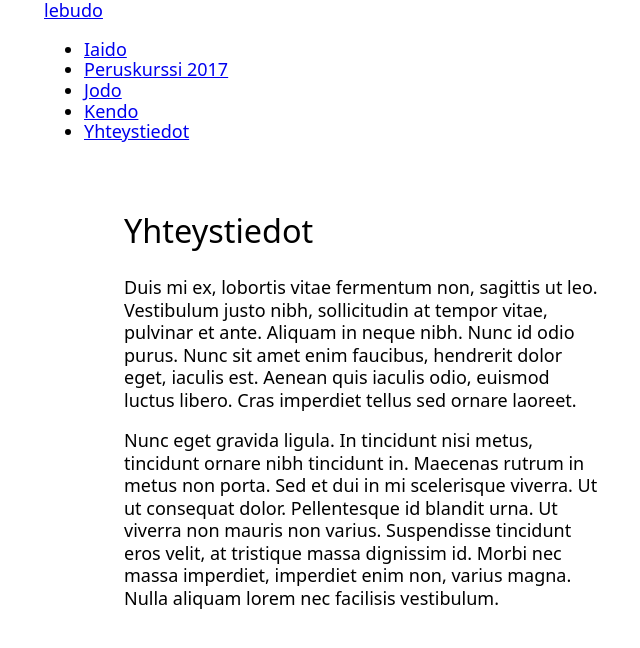
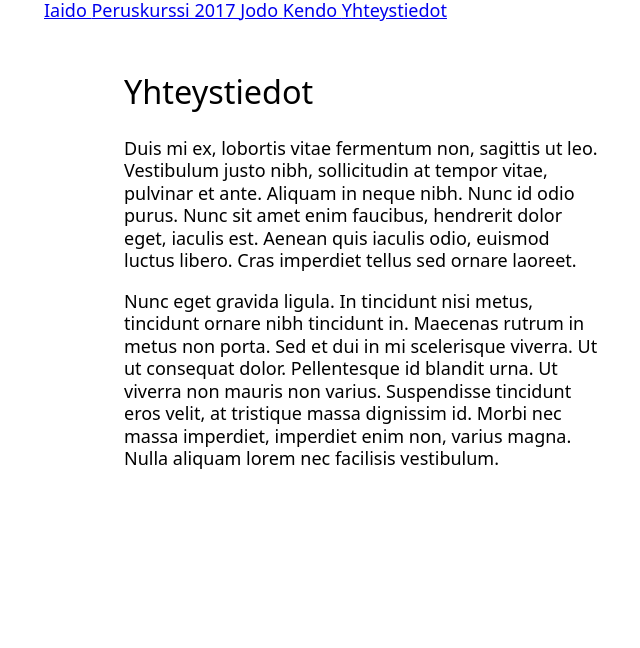
Before and after one commit to lime/lebudo, a Jekyll site: the page built from yhteystiedot.md, in a window 1280 px wide. Shown: the top 648 px of the page, without its empty margins (596-1236 px from the left). Built offline with Jekyll 4.4.1, drawn with Linux system fonts in a browser that asks for light colours.

Commit message:
De-listify navigation

```diff
--- a/_includes/navbar.html
+++ b/_includes/navbar.html
@@ -1,16 +1,9 @@
 <nav>
-  <a href="{{ site.url }}">
-    {{ site.title }}
-  </a>
-  <ul>
   {% for page in site.pages %}
     {% if page.title %}
-        <li>
       <a href="{{ page.url }}">
         {{ page.title | escape }}
       </a>
-        </li>
     {% endif %}
   {% endfor %}
-  </ul>
 </nav>
```
Lines whose indentation alone changed are shown as unchanged.
